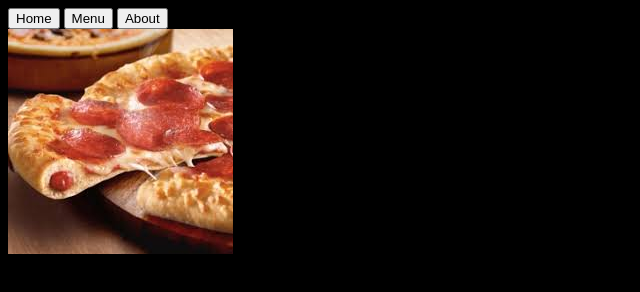
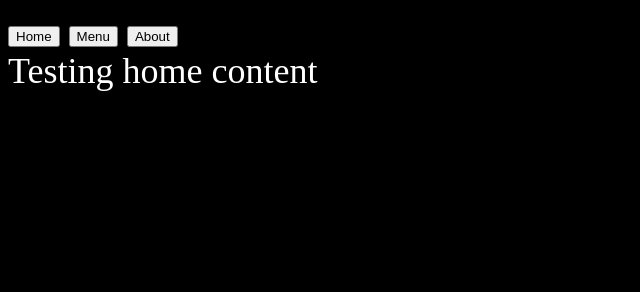
Before and after one commit to jsporle/odin-restaurant-page, a website built with webpack: page src/template.html in a window 1280 px wide. Shown: the whole page, without its empty margins (0-640 px from the left). Built offline with nearby package versions, Linux system fonts and the light colour scheme.

Commit message:
test page import with home

```diff
--- a/src/index.js
+++ b/src/index.js
@@ -1,7 +1,13 @@
 import "./styles.css";
-import testImage from "./assets/test.jpeg";
+import { loadHome } from "./pages/home.js"
 
-const image = document.createElement ("img");
-image.src = testImage;
+const contentContainer = document.getElementById("content");
 
-document.body.appendChild(image);
+function renderPage(importedPage) {
+    content.textContent = "";
+    const pageElement = importedPage();
+    content.appendChild(pageElement);
+    console.log("test home ran!")
+};
+
+renderPage(loadHome);
--- /dev/null
+++ b/src/pages/home.js
@@ -0,0 +1,6 @@
+export function loadHome() {
+    const content = document.createElement('div');
+    content.classList.add("home");
+    content.textContent = "Testing home content";
+    return content;
+};
--- a/src/styles.css
+++ b/src/styles.css
@@ -1,3 +1,5 @@
 body {
     background-color: black;
+    color: white;
+    font-size: 36px;
 }
```
Also changed, not shown: src/pages/about.js (added), src/pages/menu.js (added).
